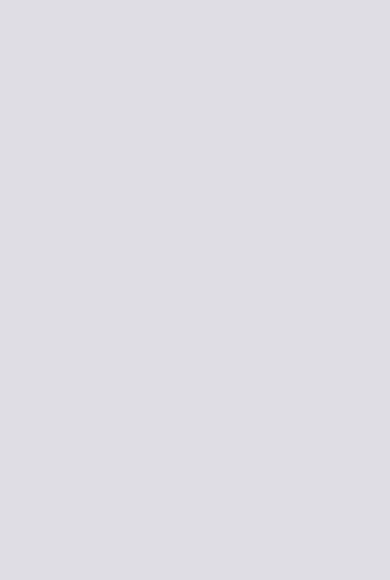
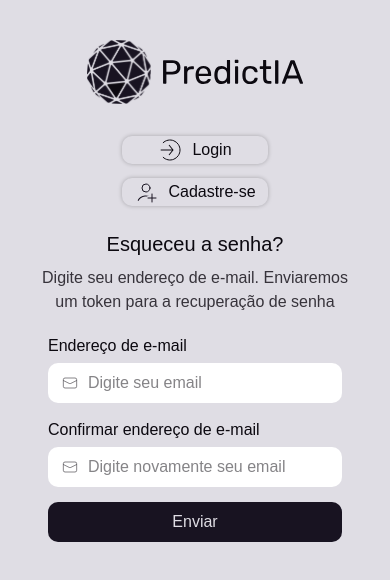
Before and after one commit to financas-ia/financas-ia-frontend, a React (Vite) app: page /recuperar-senha in a window 390 px wide. Before the commit this address had no page. Shown: the top 580 px of the page. Built offline with nearby package versions, Linux system fonts and the light colour scheme.

Commit message:
feat: add responsive layout and forgot page

```diff
--- a/src/App.tsx
+++ b/src/App.tsx
@@ -1,6 +1,7 @@
 import {BrowserRouter, Routes, Route, Navigate} from 'react-router-dom'
 import LoginPage from '@/features/auth/pages/LoginPage'
 import CadastroPage from '@/features/auth/pages/CadastroPage'
+import ForgotPage from '@/features/auth/pages/ForgotPage'
 
 function App() {
   return (
@@ -9,6 +10,8 @@ function App() {
         <Route path="/" element={<Navigate to="/login" />} />
         <Route path="/login" element={<LoginPage />} />
         <Route path="/cadastro" element={<CadastroPage />} />
+        <Route path="/recuperar-senha" element={<ForgotPage />} />
+        <Route path='*' element={<Navigate to="/login" replace />}/>
       </Routes>
     </BrowserRouter>
   )
--- a/src/components/layout/AuthLayout.tsx
+++ b/src/components/layout/AuthLayout.tsx
@@ -13,6 +13,7 @@ import cadastroIconLight from "/cadastroIconLight.svg";
 // Images
 import loginImage from "/loginImage.svg";
 import cadastroImage from "/cadastroImage.svg";
+import forgotImage from "/forgotImage.svg"
 
 interface AuthLayoutProps {
     children: React.ReactNode;
@@ -21,28 +22,57 @@ interface AuthLayoutProps {
 export default function AuthLayout( { children }: AuthLayoutProps ) {
   const navigate = useNavigate();
   const location = useLocation();
-  const isLoginActive = location.pathname === "/login";
-  const isCadastroActive = location.pathname === "/cadastro";
+  const currentPage = location.pathname.replace('/', '');
+  const pageStates = {
+    login: {
+      image: loginImage,
+      icon: loginIcon,
+      iconActive: loginIconDark,
+      label: "Login",
+      title: "Já faz parte do PredictIA?",
+      subtitle: "Por favor, insira suas credenciais para fazer o login"
+    },
+    cadastro: {
+      image: cadastroImage,
+      icon: cadastroIconLight,
+      iconActive: cadastroIcon,
+      label: "Cadastre-se",
+      title: "Faça parte do PredictIA ",
+      subtitle: "Crie sua conta de maneira gratuita"
+
+    },
+    'recuperar-senha': {
+      image: forgotImage,
+      icon: null,
+      iconActive: null,
+      label: "Recuperar",
+      title: "Esqueceu a senha?",
+      subtitle: "Digite seu endereço de e-mail. Enviaremos um token para a recuperação de senha"
+    }
+  }
+  const config = pageStates[currentPage as keyof typeof pageStates] || pageStates.login;
 
   return (
     <div className="flex flex-row w-full p-10">
-      <div className="flex flex-col items-center justify-center w-[60%] mt-10">
-        <img src="/logoDark.svg" alt="Logo" className="w-[30%] mb-8" />
-        <div className="flex flex-row gap-[14px]">
-          <Button variant={isLoginActive ? "primary" : "secondary"} onClick={() => navigate("/login")} icon={isLoginActive ? loginIcon : loginIconDark}>Login</Button>
-          <Button variant={isCadastroActive ? "primary" : "secondary"} onClick={() => navigate("/cadastro")} icon={isCadastroActive ? cadastroIconLight : cadastroIcon}>Cadastre-se</Button>
+      <div className="flex flex-col items-center w-full lg:w-[60%] lg:mt-10">
+        <img src="/logoDark.svg" alt="Logo" className="w-[70%] md:w-[40%] lg:w-[30%] mb-8" />
+        <div className="flex md:flex-row flex-col  gap-3.5">
+          <Button variant={currentPage === 'login'? "primary" : "secondary"} onClick={() => navigate("/login")} icon={currentPage === 'login' ? pageStates.login.icon : pageStates.login.iconActive}>Login</Button>
+          <Button variant={currentPage === 'cadastro' ? "primary" : "secondary"} onClick={() => navigate("/cadastro")} icon={currentPage === 'cadastro' ? pageStates.cadastro.icon : pageStates.cadastro.iconActive}>Cadastre-se</Button>
         </div>
-        <h1 className="text-[28px] text-(--color-dark) mt-6">Já faz parte do PredictIA?</h1>
-        <p className="text-[18px] text-(--color-dark)/80 text-center px-[30%] mt-2">Por favor, insira suas credenciais para fazer o login</p>
-        <div>
+        <h1 className="text-xl lg:text-3xl text-(--color-dark) mt-6">{config.title}</h1>
+        <p className="text-base lg:text-lg text-(--color-dark)/80 text-center lg:px-[30%] mt-2">{config.subtitle}</p>
+        <div className='w-full max-w-[400px] px-2'>
           {children}
         </div>
       </div>
-      <div className="flex w-[40%] h-full align-center justify-center mt-10">
-          <div className="absolute w-[550px] h-full left-[830px] bg-(--color-primary) rounded-[10px]"></div>
-          <div className="absolute w-[563.1px] h-full left-[850px] top-[60px] bg-(--color-dark) rounded-[10px] content-end">
-            <img src={isLoginActive ? loginImage : cadastroImage} alt={isLoginActive ? "Imagem de Login" : "Imagem de Cadastro"}/>
+      <div className="hidden lg:flex lg:w-[40%] align-center justify-center mt-10">
+        <div className="relative w-[80%] aspect-[3/5] flex items-center justify-center">
+          <div className="absolute w-full h-full bg-(--color-primary) rounded-[10px] -translate-x-3 translate-y-3"></div>
+          <div className="relative w-full h-full bg-(--color-dark) rounded-[10px] flex items-end">
+            <img src={config.image} alt={`Imagem de ${config.label}`}/>
           </div>
+        </div>
       </div>
     </div>
   );
--- a/src/features/auth/components/AuthInput.tsx
+++ b/src/features/auth/components/AuthInput.tsx
@@ -15,7 +15,7 @@ export default function AuthInput({ label, icon, onTogglePassword, showPassword,
             <label className="text-[16px] text-(--color-dark)">{label}</label>
             <div className="relative flex items-center">
                 {icon && <img src={icon} alt="Icone" className="absolute left-3 w-[20px] h-[20px]" />}
-                <input className="w-[400px] h-[40px] rounded-[10px] border-solid border-(--color-dark)/20 px-3 bg-[#FFFFFF] pl-10" {...props} />
+                <input className={`w-[400px] h-[40px] rounded-[10px] border-solid border-(--color-dark)/20 px-3 bg-[#FFFFFF] ${icon ? 'pl-10' : 'pl-3'} focus:border-(--color-primary) outline-none focus:ring-1 focus:ring-(--color-primary)`} {...props} />
                 {onTogglePassword && (
                     <button type="button" onClick={onTogglePassword} className="absolute right-3">
                         <img src={showPassword ? hidePassIcon : viewPassIcon} alt="Toggle Password Visibility" className="w-[20px] h-[20px]" />
--- /dev/null
+++ b/src/features/auth/components/ForgotForm.tsx
@@ -0,0 +1,24 @@
+import AuthInput from "@/features/auth/components/AuthInput";
+import Button from '@/components/ui/Button';
+
+// Icons
+import emailIcon from "@/features/auth/assets/emailIcon.svg";
+
+export default function ForgotForm(){
+
+    const handleSubmit = (event: React.FormEvent) => {
+        event.preventDefault();
+        alert("Enviando infos para o back!");
+    };
+
+    return(
+        <>
+            <form onSubmit={handleSubmit} className="flex flex-col gap-[15px] mt-5">
+                <AuthInput label="Endereço de e-mail" type="email" placeholder="Digite seu email" icon={emailIcon}/>
+                <AuthInput label="Confirmar endereço de e-mail" type="email" placeholder="Digite novamente seu email" icon={emailIcon}/>
+                <Button size='md'>Enviar</Button>
+            </form>
+        </>
+    );
+
+}
--- a/src/features/auth/pages/CadastroPage.tsx
+++ b/src/features/auth/pages/CadastroPage.tsx
@@ -1,5 +1,5 @@
 import AuthLayout from "@/components/layout/AuthLayout";
-import CadastroForm from "../components/CadastroForm";
+import CadastroForm from "@/features/auth/components/CadastroForm";
 
 export default function CadastroPage() {
     return(
--- /dev/null
+++ b/src/features/auth/pages/ForgotPage.tsx
@@ -0,0 +1,11 @@
+import AuthLayout from "@/components/layout/AuthLayout";
+import ForgotForm from "@/features/auth/components/ForgotForm";
+
+export default function ForgotPage(){
+    return(
+        <AuthLayout>
+            <ForgotForm></ForgotForm>
+        </AuthLayout>
+    );
+
+}
--- a/src/features/auth/pages/LoginPage.tsx
+++ b/src/features/auth/pages/LoginPage.tsx
@@ -1,5 +1,5 @@
 import AuthLayout from "@/components/layout/AuthLayout";
-import LoginForm from "../components/LoginForm";
+import LoginForm from "@/features/auth/components/LoginForm";
 
 export default function LoginPage() {
     return(
@@ -7,7 +7,7 @@ export default function LoginPage() {
             <LoginForm />
             <div className="flex items-center justify-center text-[16px] text-(--color-dark) gap-1 mt-2">
                 <span>Esqueceu a senha?</span>
-                <a href='' className="text-(--color-primary) hover:underline">
+                <a href='/recuperar-senha' className="text-(--color-primary) hover:underline">
                     Clique aqui
                 </a>
             </div>
```
Also changed, not shown: public/forgotImage.svg (added).
